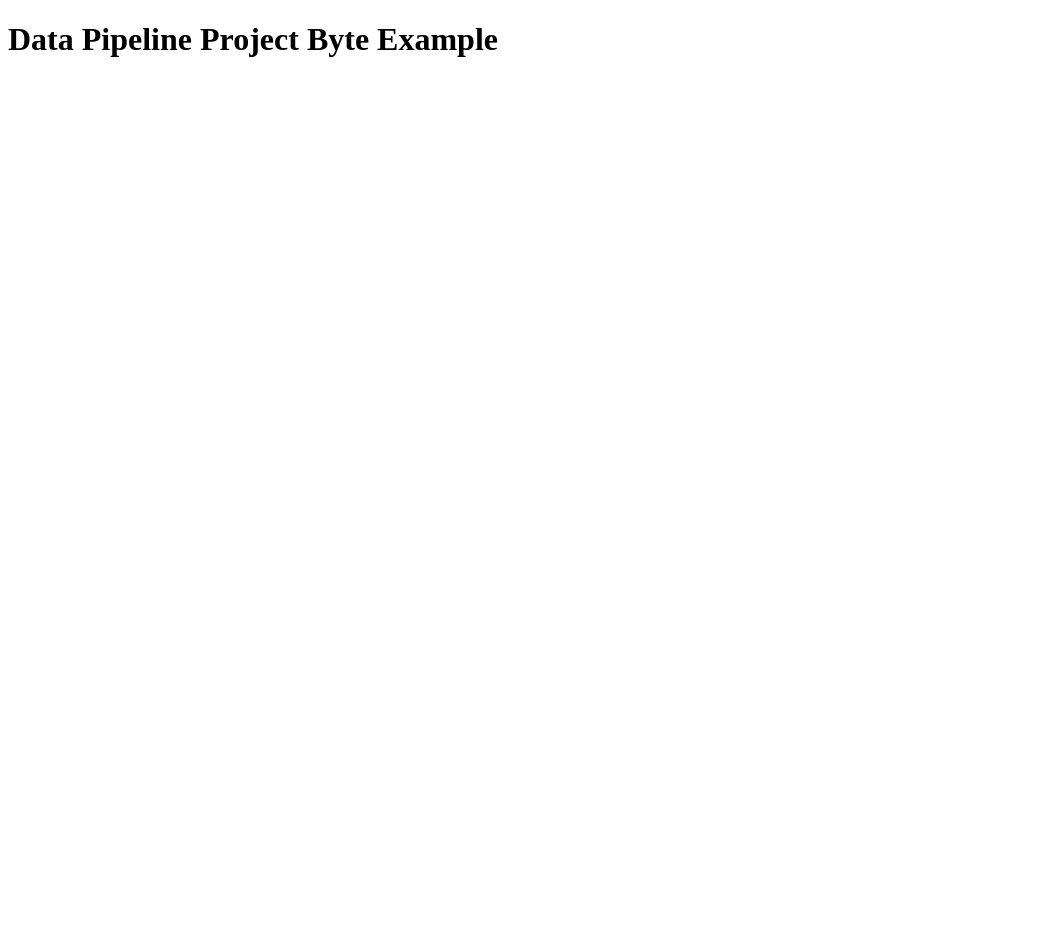
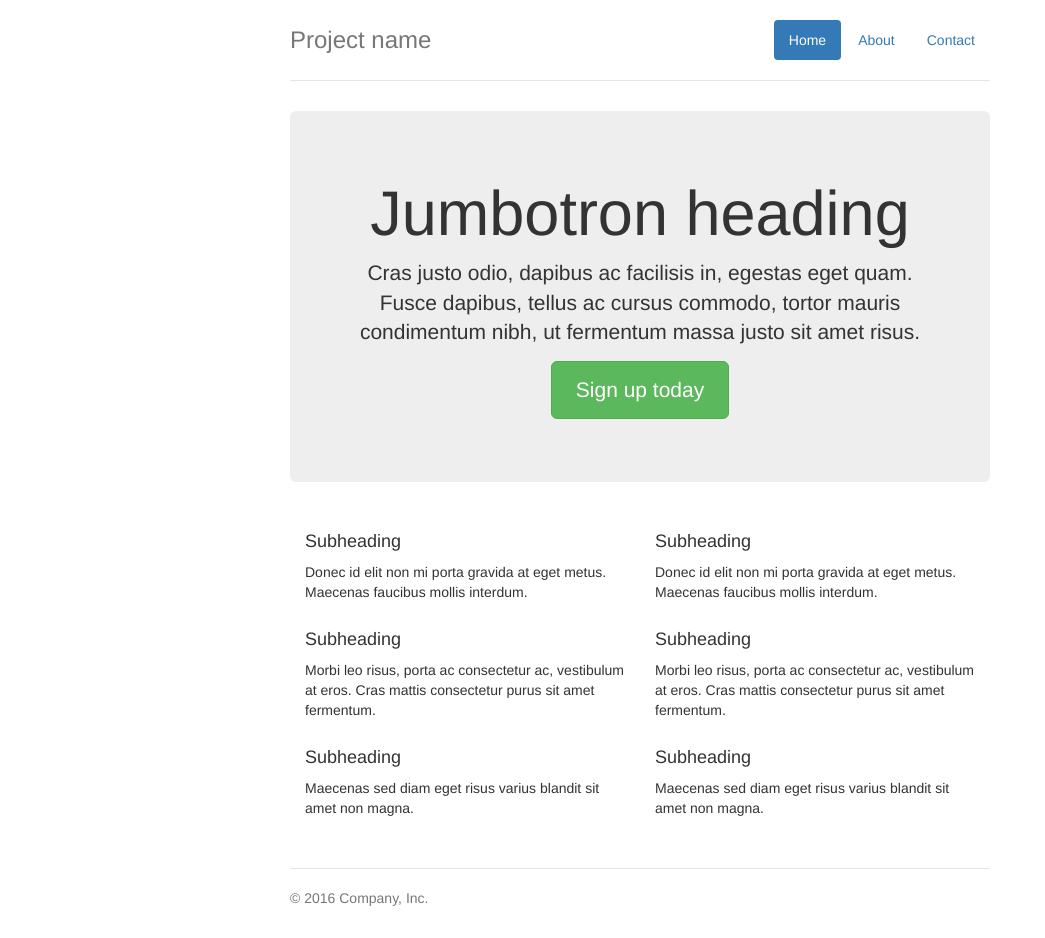
Before and after one commit to ajjohnso/ajjohnso-byte1-attempt56, a Flask app: page / in a window 1280 px wide. Shown: the whole page, without its empty margins (0-1045 px from the left). Before the commit the page ends 57 px from the top, so only its background shows below. Run offline with Flask 2, Linux system fonts and the light colour scheme; some libraries are stand-ins or nearby versions.

Commit message:
added bootstrap sytling

```diff
--- /dev/null
+++ b/css/jumbotron-narrow.css
@@ -0,0 +1,79 @@
+/* Space out content a bit */
+body {
+  padding-top: 20px;
+  padding-bottom: 20px;
+}
+
+/* Everything but the jumbotron gets side spacing for mobile first views */
+.header,
+.marketing,
+.footer {
+  padding-right: 15px;
+  padding-left: 15px;
+}
+
+/* Custom page header */
+.header {
+  padding-bottom: 20px;
+  border-bottom: 1px solid #e5e5e5;
+}
+/* Make the masthead heading the same height as the navigation */
+.header h3 {
+  margin-top: 0;
+  margin-bottom: 0;
+  line-height: 40px;
+}
+
+/* Custom page footer */
+.footer {
+  padding-top: 19px;
+  color: #777;
+  border-top: 1px solid #e5e5e5;
+}
+
+/* Customize container */
+@media (min-width: 768px) {
+  .container {
+    max-width: 730px;
+  }
+}
+.container-narrow > hr {
+  margin: 30px 0;
+}
+
+/* Main marketing message and sign up button */
+.jumbotron {
+  text-align: center;
+  border-bottom: 1px solid #e5e5e5;
+}
+.jumbotron .btn {
+  padding: 14px 24px;
+  font-size: 21px;
+}
+
+/* Supporting marketing content */
+.marketing {
+  margin: 40px 0;
+}
+.marketing p + h4 {
+  margin-top: 28px;
+}
+
+/* Responsive: Portrait tablets and up */
+@media screen and (min-width: 768px) {
+  /* Remove the padding we set earlier */
+  .header,
+  .marketing,
+  .footer {
+    padding-right: 0;
+    padding-left: 0;
+  }
+  /* Space out the masthead */
+  .header {
+    margin-bottom: 30px;
+  }
+  /* Remove the bottom border on the jumbotron for visual effect */
+  .jumbotron {
+    border-bottom: 0;
+  }
+}
--- a/templates/index.html
+++ b/templates/index.html
@@ -1,9 +1,88 @@
 <!DOCTYPE html>
-<html>
-<head>
-<title>Byte 1 Tutorial</title>
-</head>
-<body>
-<h1>Data Pipeline Project Byte Example</h1>
-</body>
+<html lang="en">
+  <head>
+    <meta charset="utf-8">
+    <meta http-equiv="X-UA-Compatible" content="IE=edge">
+    <meta name="viewport" content="width=device-width, initial-scale=1">
+    <!-- The above 3 meta tags *must* come first in the head; any other head content must come *after* these tags -->
+    <meta name="description" content="">
+    <meta name="author" content="">
+    <link rel="icon" href="../../favicon.ico">
+
+    <title>Narrow Jumbotron Template for Bootstrap</title>
+
+    <!-- Bootstrap core CSS -->
+    <link href="../../dist/css/bootstrap.min.css" rel="stylesheet">
+
+    <!-- IE10 viewport hack for Surface/desktop Windows 8 bug -->
+    <link href="../../assets/css/ie10-viewport-bug-workaround.css" rel="stylesheet">
+
+    <!-- Custom styles for this template -->
+    <link href="jumbotron-narrow.css" rel="stylesheet">
+
+    <!-- Just for debugging purposes. Don't actually copy these 2 lines! -->
+    <!--[if lt IE 9]><script src="../../assets/js/ie8-responsive-file-warning.js"></script><![endif]-->
+    <script src="../../assets/js/ie-emulation-modes-warning.js"></script>
+
+    <!-- HTML5 shim and Respond.js for IE8 support of HTML5 elements and media queries -->
+    <!--[if lt IE 9]>
+      <script src="https://oss.maxcdn.com/html5shiv/3.7.3/html5shiv.min.js"></script>
+      <script src="https://oss.maxcdn.com/respond/1.4.2/respond.min.js"></script>
+    <![endif]-->
+  </head>
+
+  <body>
+
+    <div class="container">
+      <div class="header clearfix">
+        <nav>
+          <ul class="nav nav-pills pull-right">
+            <li role="presentation" class="active"><a href="#">Home</a></li>
+            <li role="presentation"><a href="#">About</a></li>
+            <li role="presentation"><a href="#">Contact</a></li>
+          </ul>
+        </nav>
+        <h3 class="text-muted">Project name</h3>
+      </div>
+
+      <div class="jumbotron">
+        <h1>Jumbotron heading</h1>
+        <p class="lead">Cras justo odio, dapibus ac facilisis in, egestas eget quam. Fusce dapibus, tellus ac cursus commodo, tortor mauris condimentum nibh, ut fermentum massa justo sit amet risus.</p>
+        <p><a class="btn btn-lg btn-success" href="#" role="button">Sign up today</a></p>
+      </div>
+
+      <div class="row marketing">
+        <div class="col-lg-6">
+          <h4>Subheading</h4>
+          <p>Donec id elit non mi porta gravida at eget metus. Maecenas faucibus mollis interdum.</p>
+
+          <h4>Subheading</h4>
+          <p>Morbi leo risus, porta ac consectetur ac, vestibulum at eros. Cras mattis consectetur purus sit amet fermentum.</p>
+
+          <h4>Subheading</h4>
+          <p>Maecenas sed diam eget risus varius blandit sit amet non magna.</p>
+        </div>
+
+        <div class="col-lg-6">
+          <h4>Subheading</h4>
+          <p>Donec id elit non mi porta gravida at eget metus. Maecenas faucibus mollis interdum.</p>
+
+          <h4>Subheading</h4>
+          <p>Morbi leo risus, porta ac consectetur ac, vestibulum at eros. Cras mattis consectetur purus sit amet fermentum.</p>
+
+          <h4>Subheading</h4>
+          <p>Maecenas sed diam eget risus varius blandit sit amet non magna.</p>
+        </div>
+      </div>
+
+      <footer class="footer">
+        <p>&copy; 2016 Company, Inc.</p>
+      </footer>
+
+    </div> <!-- /container -->
+
+
+    <!-- IE10 viewport hack for Surface/desktop Windows 8 bug -->
+    <script src="../../assets/js/ie10-viewport-bug-workaround.js"></script>
+  </body>
 </html>
```
